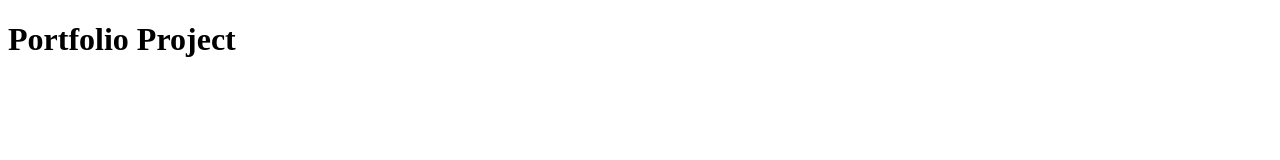
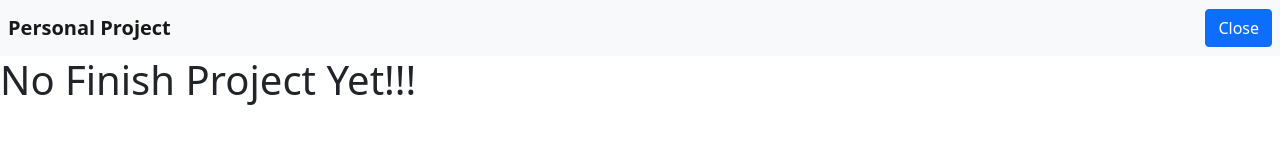
Before and after one commit to barinaskennethSilva/Myportfolio02, a website: page PersonalProject.html in a window 1280 px wide. Drawn offline with nearby package versions, Linux system fonts and the light colour scheme.

Commit message:
09-02-2024

```diff
--- a/PersonalProject.html
+++ b/PersonalProject.html
@@ -4,10 +4,19 @@
     <meta charset="UTF-8">
     <meta name="viewport" content="width=device-width, initial-scale=1.0">
     <title>Project</title>
-
+  <link rel="icon" href="Img/profile.png" class="rounded">
+    <link href="https://cdn.jsdelivr.net/npm/bootstrap@5.0.2/dist/css/bootstrap.min.css" rel="stylesheet" integrity="sha384-EVSTQN3/azprG1Anm3QDgpJLIm9Nao0Yz1ztcQTwFspd3yD65VohhpuuCOmLASjC" crossorigin="anonymous">
+      <script src="https://cdn.jsdelivr.net/npm/bootstrap@5.0.2/dist/js/bootstrap.bundle.min.js" integrity="sha384-MrcW6ZMFYlzcLA8Nl+NtUVF0sA7MsXsP1UyJoMp4YLEuNSfAP+JcXn/tWtIaxVXM" crossorigin="anonymous"></script>
+<script src="https://cdn.jsdelivr.net/npm/@popperjs/core@2.9.2/dist/umd/popper.min.js" integrity="sha384-IQsoLXl5PILFhosVNubq5LC7Qb9DXgDA9i+tQ8Zj3iwWAwPtgFTxbJ8NT4GN1R8p" crossorigin="anonymous"></script>
+<script src="https://cdn.jsdelivr.net/npm/bootstrap@5.0.2/dist/js/bootstrap.min.js" integrity="sha384-cVKIPhGWiC2Al4u+LWgxfKTRIcfu0JTxR+EQDz/bgldoEyl4H0zUF0QKbrJ0EcQF" crossorigin="anonymous"></script>
+<link rel="stylesheet" href="https://cdnjs.cloudflare.com/ajax/libs/font-awesome/4.7.0/css/font-awesome.min.css">
 </head>
 <body>
-    <h1>Portfolio Project</h1>
+          <nav class="navbar navbar-light bg-light">
+       <a href="#" class=" ms-2 fw-bold navbar-brand">Personal Project</a>
+    <a href="index.html" class="btn btn-primary me-2"onclick="closeProj()">Close</a>
+    </nav>
+    <h1>No Finish Project Yet!!!</h1>
 
 
 
```
